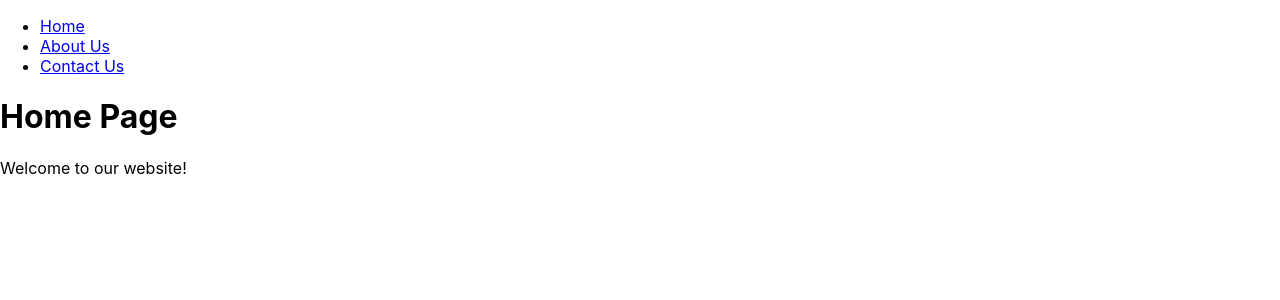
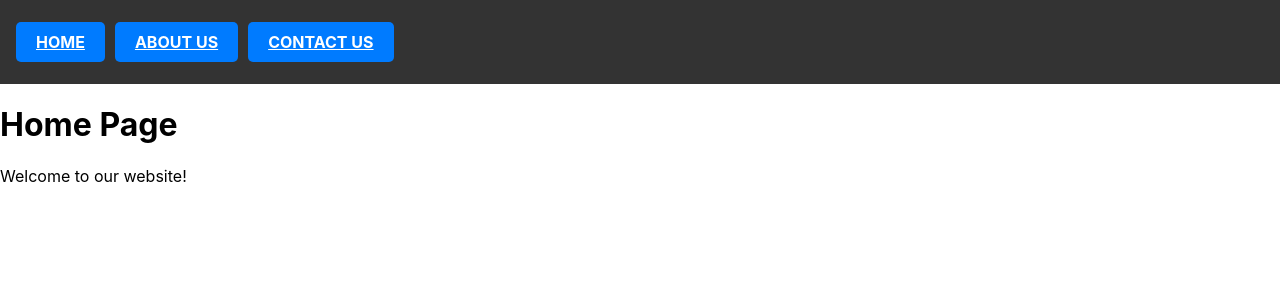
Before and after one commit to ashanr/mdcc, a React (Create React App) app: page / in a window 1280 px wide. Shown: the top 300 px of the page. Built offline with nearby package versions, Linux system fonts and the light colour scheme.

Commit message:
updated the styles

```diff
--- a/src/App.js
+++ b/src/App.js
@@ -7,7 +7,7 @@ import AboutUsPage from './pages/AboutUsPage';
 import ContactUsPage from './pages/ContactUsPage';
 import { ThemeProvider, styled } from 'styled-components';
 import { theme } from './theme/theme';
-
+import GlobalStyle from './GlobalStyles';
 
 
 function App() {
--- /dev/null
+++ b/src/GlobalStyles.js
@@ -0,0 +1,24 @@
+import { createGlobalStyle } from 'styled-components';
+
+const GlobalStyle = createGlobalStyle`
+  * {
+    margin: 0;
+    padding: 0;
+    box-sizing: border-box;
+  }
+
+  body {
+    font-family: 'Segoe UI', Tahoma, Geneva, Verdana, sans-serif;
+    background-color: #f5f5f5;
+    color: #333;
+  }
+
+  a {
+    color: #007bff;
+    text-decoration: none;
+  }
+
+  // Add more global styles as needed
+`;
+
+export default GlobalStyle;
--- a/src/components/Navbar.js
+++ b/src/components/Navbar.js
@@ -1,19 +1,18 @@
-// src/components/Navbar.js
 import React from 'react';
 import { Link } from 'react-router-dom';
 
 function Navbar() {
   return (
-    <nav>
-      <ul>
+    <nav className='navbar'>
+      <ul className='navbar-links'>
         <li>
-          <Link to="/">Home</Link>
+          <Link to="/" className="nav-button" >Home</Link>
         </li>
         <li>
-          <Link to="/about-us">About Us</Link>
+          <Link to="/about-us" className="nav-button" >About Us</Link>
         </li>
         <li>
-          <Link to="/contact-us">Contact Us</Link>
+          <Link to="/contact-us" className="nav-button">Contact Us</Link>
         </li>
       </ul>
     </nav>
--- a/src/index.css
+++ b/src/index.css
@@ -11,3 +11,51 @@ code {
   font-family: source-code-pro, Menlo, Monaco, Consolas, 'Courier New',
     monospace;
 }
+
+
+/* src/App.css or src/index.css */
+.navbar {
+  background-color: #333; /* Dark background */
+  padding: 1rem;
+}
+
+.nav-links {
+  list-style: none;
+  display: flex;
+  gap: 1rem;
+}
+
+.nav-links li a {
+  color: white; /* Light text */
+  text-decoration: none;
+}
+
+
+.nav-button {
+  background-color: #007bff; /* Bootstrap primary blue */
+  color: white;
+  padding: 10px 20px;
+  border-radius: 5px;
+  text-transform: uppercase;
+  font-weight: bold;
+  transition: background-color 0.3s ease;
+}
+
+.nav-button:hover {
+  background-color: #0056b3; /* Darker blue */
+  color: #fff;
+  text-decoration: none; /* Remove underline on hover */
+}
+
+/* Style the <ul> to remove default list styling and add spacing */
+nav ul {
+  list-style: none;
+  padding: 0;
+  display: flex;
+  gap: 10px; /* Add space between buttons */
+}
+
+/* Optionally, style the <nav> for alignment or additional spacing */
+nav {
+  padding: 10px 0;
+}
```
